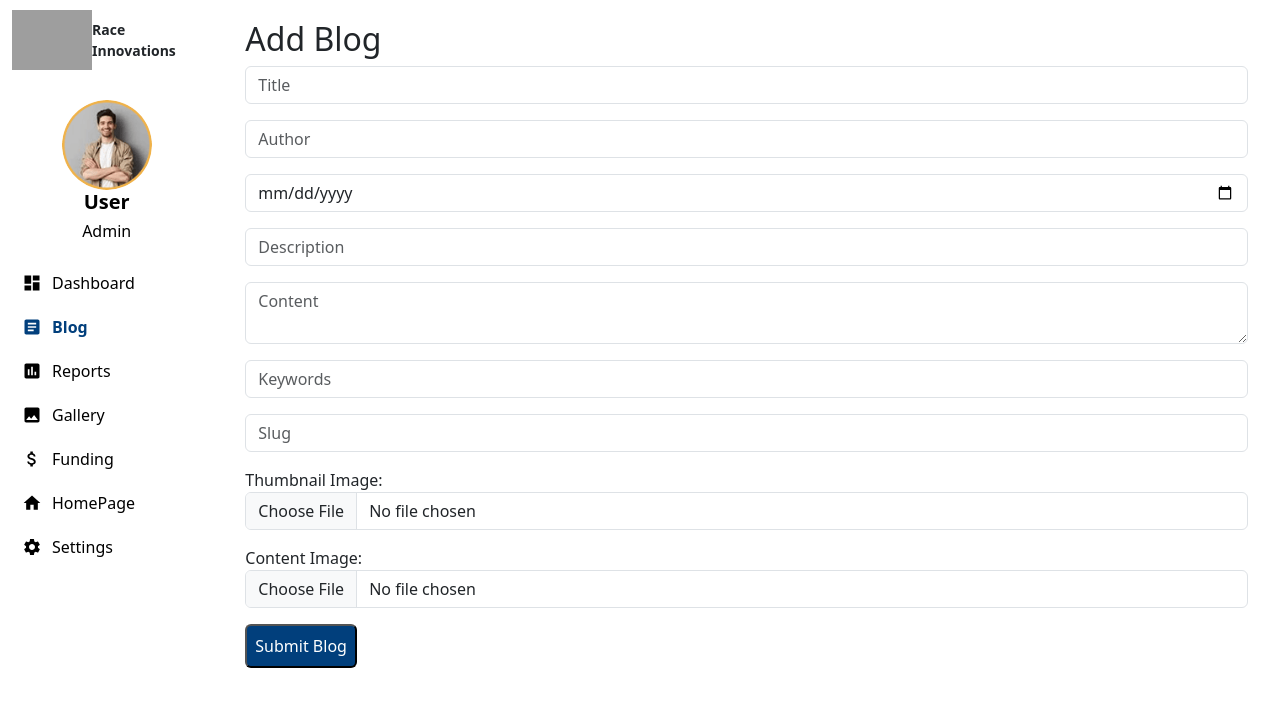
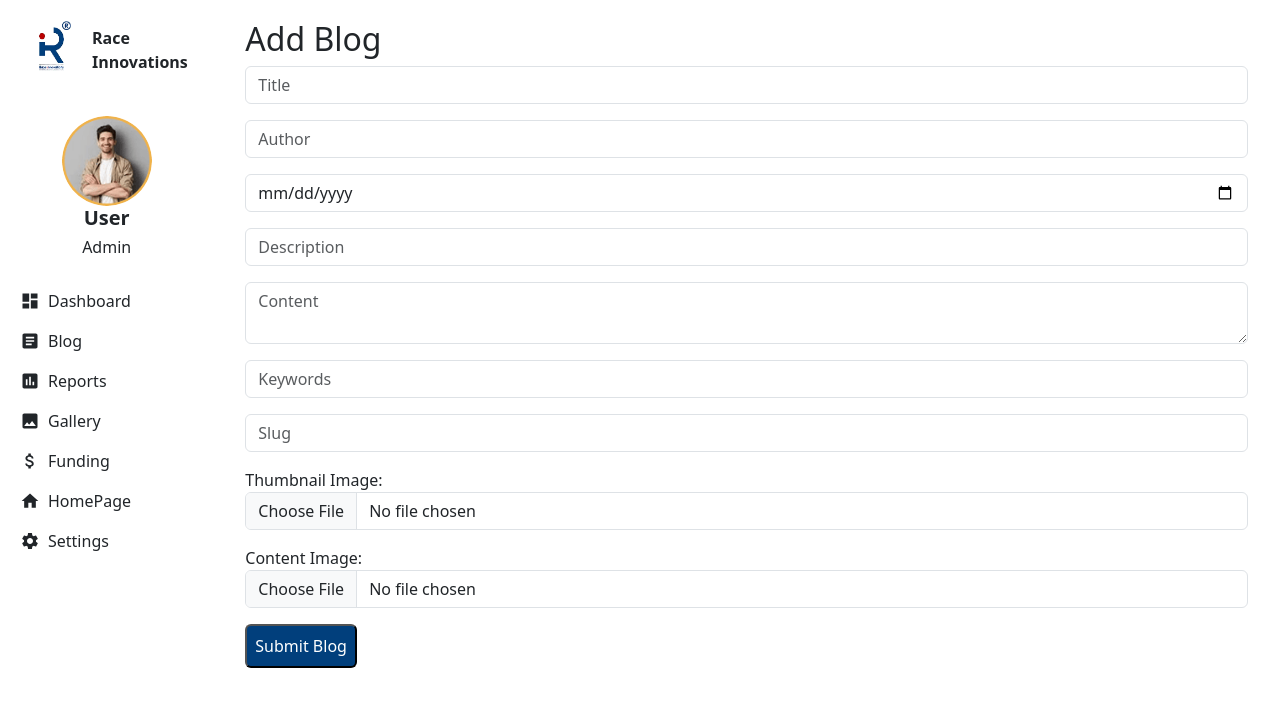
Before and after one commit to Reena-Evanjaline/race-innovations, a Next.js app: page /admin/blog in a window 1280 px wide. Shown: the top 706 px of the page. Built offline with nearby package versions, Linux system fonts and the light colour scheme; grey boxes are pictures that could not be loaded.

Commit message:
final fixes

```diff
--- a/app/admin/layout.jsx
+++ b/app/admin/layout.jsx
@@ -1,23 +1,16 @@
+// import dynamic from "next/dynamic";
 import Sidebar from "../components/Sidebar";
+// const Sidebar = dynamic(() => import("../components/Sidebar"), { ssr: false });
 
-
-
-
-export default function AdminLayout({
-  children,
-}) {
+export default function AdminLayout({ children }) {
   return (
-    <>
-      <div className="container-fluid ">
-
-        <div className="row">
-        <Sidebar/>
-          <div className="col-10 col-sm-8 col-md-9 col-xl-10">
-
-            {children}
-          </div>
+    <div className="container-fluid">
+      <div className="row">
+        <Sidebar />
+        <div className="col-10 col-sm-8 col-md-9 col-xl-10">
+          {children}
         </div>
       </div>
-    </>
+    </div>
   );
 }
--- a/app/components/Sidebar.js
+++ b/app/components/Sidebar.js
@@ -1,9 +1,5 @@
-"use client";
-
-import React, { useState, useEffect } from "react";
 import Image from "next/image";
 import Link from "next/link";
-import { usePathname } from "next/navigation";
 import {
   MdDashboard,
   MdArticle,
@@ -14,89 +10,6 @@ import {
   MdSettings,
 } from "react-icons/md";
 
-const Sidebar = () => {
-  const [isMobile, setIsMobile] = useState(false);
-  const pathname = usePathname();
-
-  useEffect(() => {
-    const handleResize = () => {
-      setIsMobile(window.innerWidth <= 768);
-    };
-
-    window.addEventListener("resize", handleResize);
-    handleResize();
-    return () => window.removeEventListener("resize", handleResize);
-  }, []);
-
-  return (
-
-    <div className="col-2 col-sm-4 col-md-3 col-xl-2">
-      <div >
-        <div style={{ display: "flex", alignItems: "center", marginTop: "-10px" }}>
-          {!isMobile && (
-            <div
-              style={{
-                display: "flex",
-                alignItems: "center",
-                justifyContent: "flex-start",
-                width: "100%",
-              }}
-            >
-              <Image
-                src="/images/r.png"
-                alt="Logo"
-                width={80}
-                height={100}
-                style={{ objectFit: "contain" }}
-              />
-              <p style={{ margin: 0, fontSize: "14px", fontWeight: "bold" }}>
-                Race Innovations
-              </p>
-            </div>
-          )}
-        </div>
-
-        <div style={{ textAlign: "center", marginTop: "10px" }}>
-          <Image
-            src="/images/man.png"
-            alt="Admin Profile"
-            width={isMobile ? 40 : 90}
-            height={isMobile ? 40 : 90}
-            style={{ borderRadius: "50%", objectFit: "cover" }}
-          />
-          {!isMobile && (
-            <>
-              <h5 style={{ fontWeight: "bold", color: "black" }}>User</h5>
-              <h6 style={{ color: "black" }}>Admin</h6>
-            </>
-          )}
-        </div>
-
-        <nav style={{ width: "100%", marginTop: "20px" }}>
-          <ul style={{ listStyle: "none", padding: "0", width: "100%" }}>
-            {navLinks.map(({ href, Icon, text }) => {
-              const isActive = pathname === href;
-              return (
-                <li key={href} style={navItemStyle}>
-                  <Icon size={20} style={{ color: isActive ? "#013F7C" : "black" }} />
-                  {!isMobile && (
-                    <Link href={href} style={isActive ? activeLinkStyle : linkStyle}>
-                      {text}
-                    </Link>
-                  )}
-                </li>
-              );
-            })}
-          </ul>
-        </nav>
-      </div>
-    </div>
-
-
-  );
-};
-
-// Navigation Links
 const navLinks = [
   { href: "/dashboard", Icon: MdDashboard, text: "Dashboard" },
   { href: "/admin/blog", Icon: MdArticle, text: "Blog" },
@@ -107,33 +20,54 @@ const navLinks = [
   { href: "/settings", Icon: MdSettings, text: "Settings" },
 ];
 
-// Styles
-const sidebarStyle = {
-  height: "100vh",
-  backgroundColor: "#fff",
-  boxShadow: "2px 0px 10px rgba(0, 0, 0, 0.1)",
-  padding: "20px",
+export default function Sidebar() {
+  return (
+    <div className="col-2 col-sm-4 col-md-3 col-xl-2">
+      <div>
+        <div className="d-flex align-items-center mt-n3">
+          <Link href="/" className="text-decoration-none text-dark">
+            <div className="d-flex align-items-center w-100">
+              <Image
+                src="/images/rrrr.png"
+                alt="Logo"
+                width={80}
+                height={100}
+                priority
+                loading="eager"
+                style={{ objectFit: "contain" }}
+              />
+              <p className="m-0 fw-bold fs-6">Race Innovations</p>
+            </div>
+          </Link>
+        </div>
 
-  left: "0",
-  top: "0",
-  transition: "width 0.3s ease-in-out",
-};
-const navItemStyle = {
-  display: "flex",
-  alignItems: "center",
-  gap: "10px",
-  padding: "10px",
-  cursor: "pointer",
-};
-const linkStyle = {
-  textDecoration: "none",
-  color: "black",
-  fontWeight: "500",
-};
-const activeLinkStyle = {
-  ...linkStyle,
-  color: "#013F7C",
-  fontWeight: "bold",
-};
+        <div className="text-center mt-3">
+          <Image
+            src="/images/man.png"
+            alt="Admin Profile"
+            width={90}
+            height={90}
+            priority
+            loading="eager"
+            style={{ borderRadius: "50%", objectFit: "cover" }}
+          />
+          <h5 className="fw-bold text-dark">User</h5>
+          <h6 className="text-dark">Admin</h6>
+        </div>
 
-export default Sidebar;
+        <nav className="w-100 mt-4">
+          <ul className="list-unstyled p-0 w-100">
+            {navLinks.map(({ href, Icon, text }) => (
+              <li key={href} className="d-flex align-items-center gap-2 p-2">
+                <Icon size={20} className="text-dark" />
+                <Link href={href} className="text-decoration-none text-dark fw-medium">
+                  {text}
+                </Link>
+              </li>
+            ))}
+          </ul>
+        </nav>
+      </div>
+    </div>
+  );
+}
```
Also changed, not shown: public/images/rrrr.png (added), 1 other file (tests, documents, lock files or other folders).
